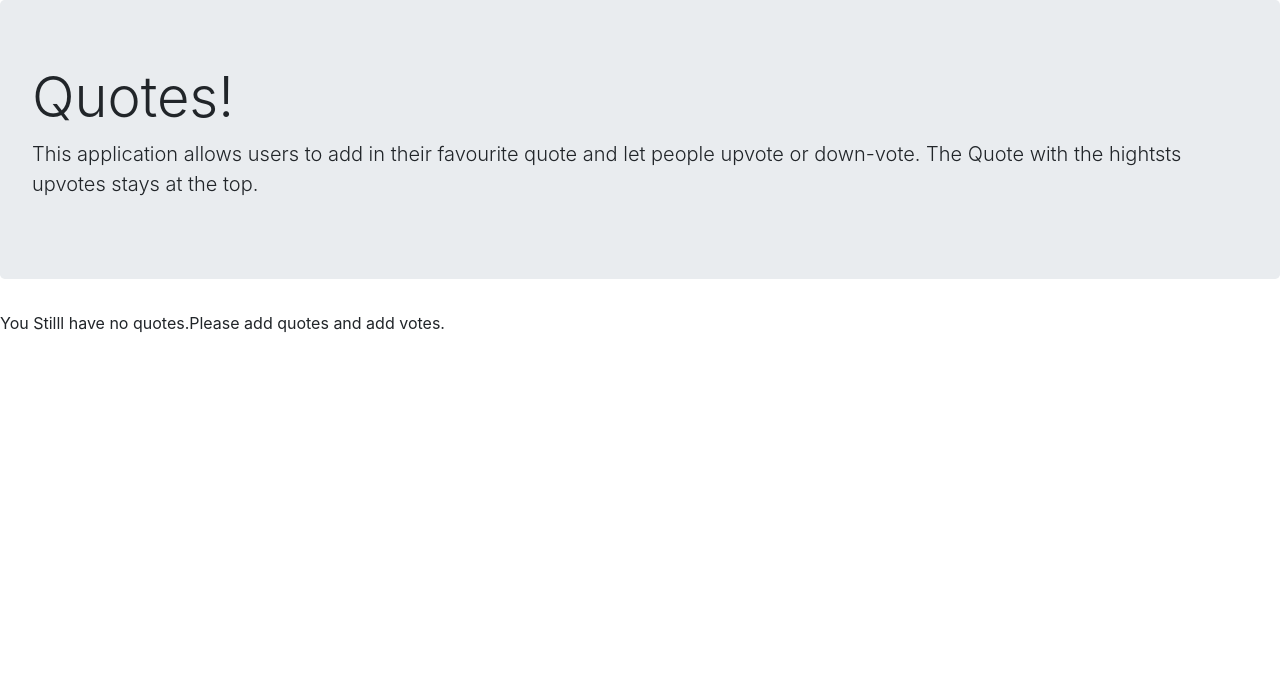
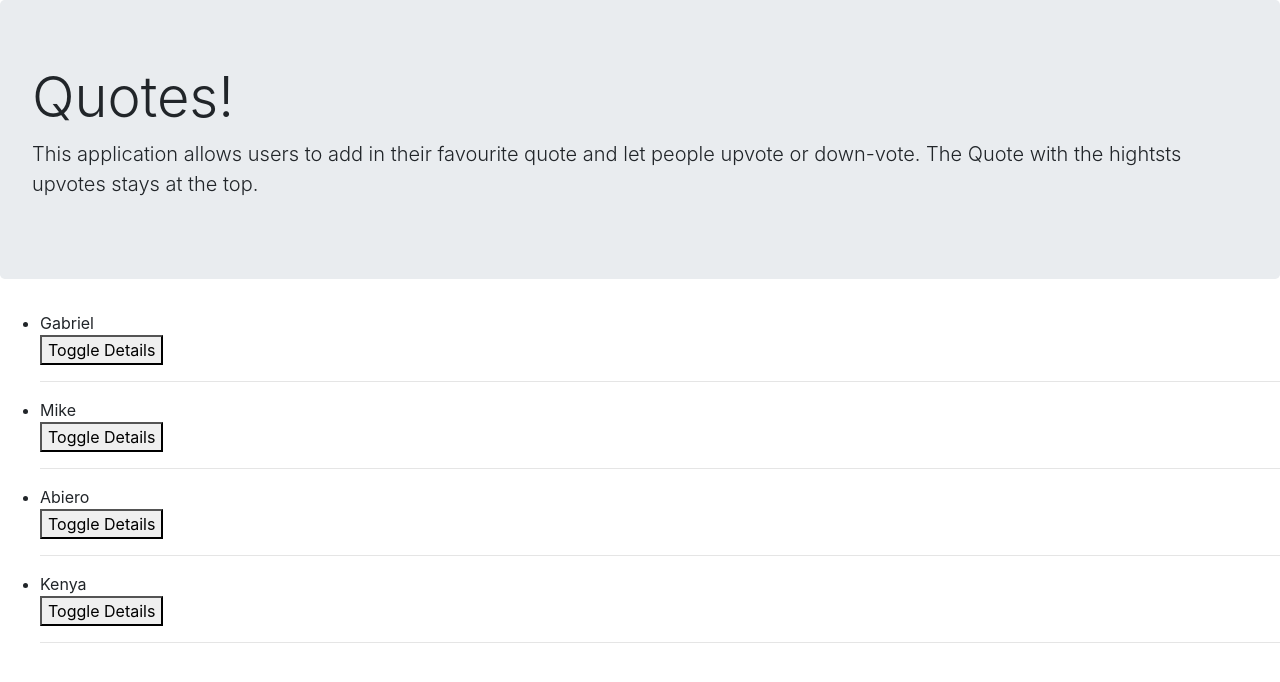
Before and after one commit to GabrielOduori/Quotes, an Angular app: page / in a window 1280 px wide. Shown: the top 682 px of the page. Built offline with nearby package versions, Linux system fonts and the light colour scheme.

Commit message:
Added a custom directive

```diff
--- a/src/app/app.module.ts
+++ b/src/app/app.module.ts
@@ -4,11 +4,15 @@ import { NgModule } from '@angular/core';
 import { AppRoutingModule } from './app-routing.module';
 import { AppComponent } from './app.component';
 import { QuoteComponent } from './quote/quote.component';
+import { QuoteDetailsComponent } from './quote-details/quote-details.component';
+import { HighlightDirective } from './highlight.directive';
 
 @NgModule({
   declarations: [
     AppComponent,
     QuoteComponent,
+    QuoteDetailsComponent,
+    HighlightDirective,
 
   ],
   imports: [
--- /dev/null
+++ b/src/app/highlight.directive.ts
@@ -0,0 +1,10 @@
+import { Directive } from '@angular/core';
+
+@Directive({
+  selector: '[appHighlight]'
+})
+export class HighlightDirective {
+
+  constructor() { }
+
+}
--- /dev/null
+++ b/src/app/quote-details/quote-details.component.html
@@ -0,0 +1,4 @@
+<p>
+{{quote.quoteBody}}
+<button (click) ='diaryComplete(true)'>Complete</button>
+</p>
--- /dev/null
+++ b/src/app/quote-details/quote-details.component.ts
@@ -0,0 +1,24 @@
+import { Component, OnInit, Input, Output, EventEmitter } from '@angular/core';
+import { Quote } from '../quote'
+// import { EventEmitter } from 'events';
+
+@Component({
+  selector: 'app-quote-details',
+  templateUrl: './quote-details.component.html',
+  styleUrls: ['./quote-details.component.css']
+})
+export class QuoteDetailsComponent implements OnInit {
+  @Input()quote:Quote;
+  @Output() isComplete = new EventEmitter<boolean>();
+
+  diaryComplete(complete:boolean){
+    this.isComplete.emit(complete);
+  }
+
+
+  constructor() { }
+
+  ngOnInit() {
+  }
+
+}
--- a/src/app/quote.ts
+++ b/src/app/quote.ts
@@ -1,5 +1,7 @@
 export class Quote {
+    public showDetails:boolean;
     constructor(public id:number, public quoteBody:string, public author:string, public publishedBy:string, public creationDate:Date){
+        this.showDetails=false
 
     }
 }
--- a/src/app/quote/quote.component.css
+++ b/src/app/quote/quote.component.css
@@ -5,6 +5,6 @@ hr{
 
 #quoteNumber{
     text-align:justify;
-    color: red;
+
 
 }
--- a/src/app/quote/quote.component.html
+++ b/src/app/quote/quote.component.html
@@ -18,9 +18,13 @@
                     </div>
 <!-- <h1>Quotes</h1> -->
 <ul>
-    <div *ngFor='let quote of quotes'>{{quote.quoteBody}}
+    <div *ngFor='let quote of quotes; let i = index'>
+        <li>{{quote.author}}</li>
+        <button (click) ='toggleDetails(i)'>Toggle Details</button>
+        <app-quote-details *ngIf="quote.showDetails" [quote]='quote' (isComplete) ='completeQuote($event, i)'></app-quote-details>
 
-        <div>
+
+        <!-- <div>
                 <button class="btn btn-success" > UpVote</button>
                 <button class="btn btn-primary" >DownVote</button>
         </div>
@@ -28,7 +32,7 @@
         <div>
             <button (click) ='quoteDelete(true)'class="btn btn-danger">Delete Quote</button>
         </div>
-
+        -->
         <hr>
     </div>
 </ul>
--- a/src/app/quote/quote.component.ts
+++ b/src/app/quote/quote.component.ts
@@ -9,10 +9,10 @@ import { Quote } from '../quote';
 export class QuoteComponent implements OnInit {
 
   quotes = [
-    // new Quote(1,'This application allows users to add in their favourite quote and let people upvote or down-vote. The Quote with the hightsts upvotes stays at the top.'),
-    // new Quote(2,'Another great quote'),
-    // new Quote(3,'One more big quote'),
-    // new Quote(4,'This application allows users to add in their favourite quote and let people upvote or down-vote. The Quote with the hightsts upvotes stays at the top.'),
+    new Quote(1,'This application allows users to add in their favourite quote and let people upvote or down-vote. The Quote with the hightsts upvotes stays at the top.', 'Gabriel', 'Oduori', new Date(2018,3,14)),
+    new Quote(2,'Another great quote', 'Mike', 'Otani', new Date(2017,12,14)),
+    new Quote(3,'One more big quote', 'Abiero', 'Mgele', new Date(2018,3,24)),
+    new Quote(4,'This application allows users to add in their favourite quote and let people upvote or down-vote. The Quote with the hightsts upvotes stays at the top.', 'Kenya', 'Nairobi', new Date(2018,10,20)),
 
 
   ]
@@ -33,6 +33,16 @@ export class QuoteComponent implements OnInit {
 
     }
   }
+
+  toggleDetails(index){
+    this.quotes[index].showDetails =!this.quotes[index].showDetails;
+  }
+
+  completeQuote(isComplete,index){
+    if(isComplete){
+      this.quotes.splice(index,1)
+    }
+  }
   constructor() { }
 
   ngOnInit() {
```
Also changed, not shown: src/app/quote-details/quote-details.component.css (added), 2 other files (tests, documents, lock files or other folders).
